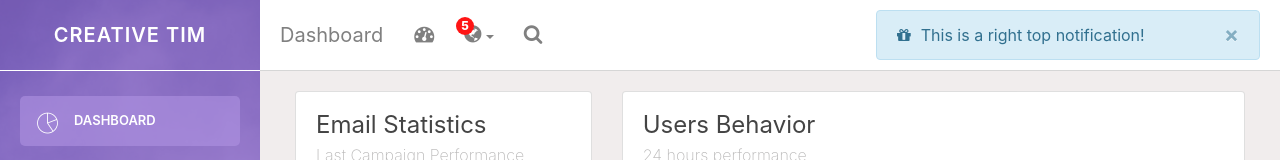
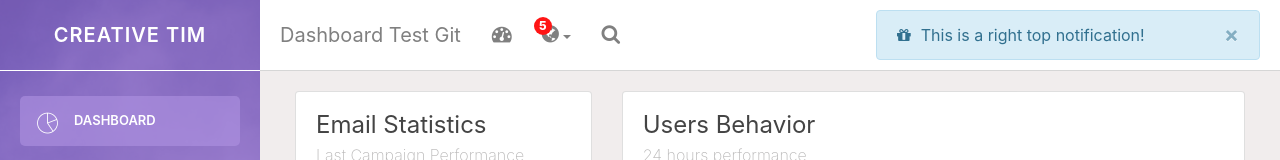
Before and after one commit to SD11892/idb-bootstrap, a plain HTML site: page dashboard.html in a window 1280 px wide. Shown: the top 160 px of the page. Drawn offline with Linux system fonts and the light colour scheme.

Commit message:
changes in dashboard title

```diff
--- a/dashboard.html
+++ b/dashboard.html
@@ -106,7 +106,7 @@
 			  <button class="navbar-toggler navbar-toggler-right" type="button" data-toggle="collapse" data-target="#navbar1">
 			   	<i class="fa fa-bars"></i>
 			  </button>
-			  <a class="navbar-brand" href="#">Dashboard</a>
+			  <a class="navbar-brand" href="#">Dashboard Test Git</a>
 			  <div class="collapse navbar-collapse" id="navbar1">
 			  	<ul class="navbar-nav navbar-left">
 			  		<li>
```
